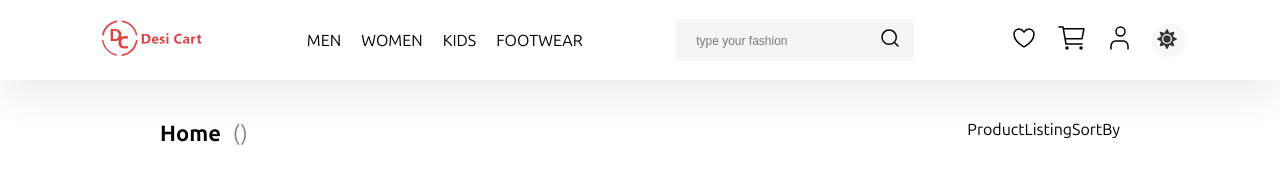
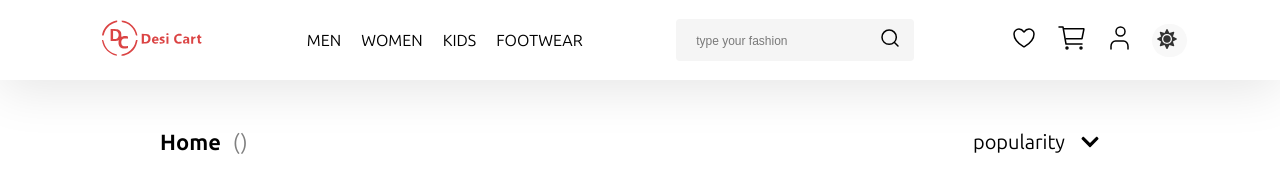
Before and after one commit to Ecommerce-Application-Demo/ecommerce-frontend, a React (Create React App) app: page /products in a window 1280 px wide. Shown: the top 186 px of the page. Built offline with nearby package versions, Linux system fonts and the light colour scheme.

Commit message:
product list sort by implimdented with dynamic data changing

```diff
--- a/src/api/asyncThunk/product-thunk/getProductThunk.jsx
+++ b/src/api/asyncThunk/product-thunk/getProductThunk.jsx
@@ -19,9 +19,9 @@ const getAllProductThunk = createAsyncThunk(
 //async thunk for get searched products
 const getSearchedProductsThunk = createAsyncThunk(
     'GET_SEARCHED_PRODUCTS',
-    async (searchString,thunkAPI) =>{
+    async (searchingData,thunkAPI) =>{
         try {
-           return getProductMainService.getSearchedProducts(searchString);
+           return getProductMainService.getSearchedProducts(searchingData);
 
         }
         catch (error) {
@@ -31,7 +31,7 @@ const getSearchedProductsThunk = createAsyncThunk(
     }
 );
 
-//async thunk for get searched products
+//async thunk for infinity searched products
 const getInfinitySearchedProductsThunk = createAsyncThunk(
     'GET_INFINITY_SEARCHED_PRODUCTS',
     async (searchedData,thunkAPI) =>{
--- a/src/api/services/product-service/getProduct-service.jsx
+++ b/src/api/services/product-service/getProduct-service.jsx
@@ -7,13 +7,14 @@ const getAllProductService = async (masterCategory) => {
     return  response.data;
 }
 
-const getSearchedProducts = async (searchString) => {
-    const response = await axiosInstanceProduct.get(`/get/search/product/listing/${searchString}`,
+const getSearchedProducts = async (searchingData) => {
+   const { searchQuery, sortBy } = searchingData;
+    const response = await axiosInstanceProduct.get(`/get/search/product/listing/${searchQuery}`,
     {
         params:{
             productsPerPage: 6,
             pageNumber:1,
-            sortBy: 'popularity',
+            sortBy: sortBy,
         }
     }
     );
--- a/src/components/product-listing-page/product-listing-breadcrunp.jsx
+++ b/src/components/product-listing-page/product-listing-breadcrunp.jsx
@@ -28,7 +28,7 @@ const ProductListingBreadcrump = (props) => {
 <div className='product-list-breadcrump-container'>
       <p className='home-breadcrump-loading'></p>
       <p className='home-breadcrump-loading'></p>
-      <p className='totalProduct-breadcrump-loading'> {totalProductText}</p>
+      <p className='totalProduct-breadcrump-loading'>{totalProductText}</p>
     </div>  )
 }
 
--- a/src/components/product-listing-page/product-listing-filters.jsx
+++ b/src/components/product-listing-page/product-listing-filters.jsx
@@ -3,7 +3,7 @@ import StickyBox from "react-sticky-box";
 
 const ProductListingFilter = () => {
   return (
-    <StickyBox offsetTop={100} offsetBottom={20}>
+    <StickyBox offsetTop={100} offsetBottom={20} style={{width:'300px'}}>
       <div>prpoduct filter</div>
     </StickyBox>
   )
--- a/src/components/product-listing-page/product-listing-sortBy.jsx
+++ b/src/components/product-listing-page/product-listing-sortBy.jsx
@@ -1,9 +1,65 @@
-import React from 'react'
+import React, { useState, useEffect, useRef } from 'react';
+import { FaChevronDown } from "react-icons/fa";
+import { resetSearchedProduct } from '../../redux/Slices/product/productSlice';
 
-const ProductListingSortBy = () => {
+const ProductListingSortBy = (props) => {
+  const {
+    dispatch,
+    loading,
+    sortBy,
+    setSortBy,
+   } = props;
+
+  const [isOpen, setIsOpen] = useState(false);
+  const dropdownRef = useRef(null);
+
+  const toggleDropdown = () => {
+    setIsOpen(!isOpen);
+  };
+
+  const handleOptionClick = (option) => {
+    dispatch(resetSearchedProduct());
+    setSortBy(option);
+    setIsOpen(false);
+  };
+
+  const handleClickOutside = (event) => {
+    if (dropdownRef.current && !dropdownRef.current.contains(event.target)) {
+      setIsOpen(false);
+    }
+  };
+
+  useEffect(() => {
+    document.addEventListener('mousedown', handleClickOutside);
+    return () => {
+      document.removeEventListener('mousedown', handleClickOutside);
+    };
+  }, []);
+
+  const options = ['Popularity', 'Price: Low to High', 'Price: High to Low'];
+
   return (
-    <div>ProductListingSortBy</div>
-  )
-}
+    <div className='product-list-sortBy-container' ref={dropdownRef}>
+      {!loading ? <div className='dropdown'>
+        <button className={`dropdown-toggle ${isOpen ? 'toggleopen' : ''}`} onClick={toggleDropdown}>
+          <span>{sortBy}</span>
+          <span className={`arrow-icon ${isOpen ? 'open' : ''}`}>
+            <FaChevronDown />
+          </span>
+        </button>
+        {isOpen && (
+          <ul className='dropdown-menu'>
+            {options.map((option, index) => (
+              <li key={index} onClick={() => handleOptionClick(option)}>
+                {option}
+              </li>
+            ))}
+          </ul>
+        )}
+      </div> :
+      <div className='dropdown-loading'/>}
+    </div>
+  );
+};
 
 export default ProductListingSortBy;
--- a/src/pages/product-listing-page.jsx
+++ b/src/pages/product-listing-page.jsx
@@ -1,4 +1,4 @@
-import React, { useEffect, useCallback, useRef } from "react";
+import React, { useEffect, useCallback, useRef, useState } from "react";
 import { useDispatch, useSelector } from "react-redux";
 import { useLocation } from "react-router-dom";
 import ProductListingCards from "../components/product-listing-page/product-listing-cards";
@@ -14,14 +14,19 @@ import ProductListingCardLoading from "./loadingPage/productListingPage/prduct-l
 import ProductListingCardsLoading from "./loadingPage/productListingPage/product-listing-cards-loading";
 
 const ProductListingPage = () => {
+  //------------------redux states access----------------
   const searchedProductsData = useSelector((state) => state.getProducts.searchedProductsData);
   const showInfinityLoader = useSelector((state) => state.getProducts.searchedInfinityData.START);
 
+  // --------------------hooks----------------------------
   const dispatch = useDispatch();
   const location = useLocation();
   const isFetching = useRef(false);
   const { isMobile } = useBreakpoints();
   const loader = useRef(null);
+
+  //----------state declaration---------------------
+  const [sortBy, setSortBy] = useState('popularity');
 
   const searchParams = new URLSearchParams(location.search);
   const searchQuery = searchParams.get("search");
@@ -35,17 +40,18 @@ const ProductListingPage = () => {
   const totalProduct = searchedProducts?.totalProductCount;
 
   useEffect(() => {
-    if (
-      searchQuery &&
-      (!productList || productList.length === 0) &&
-      !isFetching.current
-    ) {
+    if (searchQuery && (!productList || productList.length === 0) && !isFetching.current) {
       isFetching.current = true;
-      dispatch(getSearchedProductsThunk(searchQuery)).finally(() => {
+      const dataForSerach = {
+        searchQuery: searchQuery,
+        sortBy: sortBy==='Price: Low to High' ? 'lowToHigh' : sortBy==='Price: High to Low' ?  'highTOLow': sortBy,
+      };
+      console.log(dataForSerach);
+      dispatch(getSearchedProductsThunk(dataForSerach)).finally(() => {
         isFetching.current = false;
       });
     }
-  }, [dispatch, getSearchedProductsThunk, searchQuery, productList]);
+  }, [dispatch, getSearchedProductsThunk, searchQuery, productList, sortBy]);
 
   const handleObserver = useCallback(
     (entities) => {
@@ -69,7 +75,6 @@ const ProductListingPage = () => {
       currentPage,
     ]
   );
-console.log(searchedProducts);
   useEffect(() => {
     const option = {
       root: null,
@@ -83,6 +88,7 @@ console.log(searchedProducts);
       if (loader.current) observer.unobserve(loader.current);
     };
   }, [handleObserver]);
+
   return (
     <div className="global-margin">
       <div className="product-listing-container">
@@ -94,7 +100,12 @@ console.log(searchedProducts);
                 loading = { START }
                 totalProduct = { totalProduct }
               />
-              <ProductListingSortBy />
+              <ProductListingSortBy
+                dispatch = { dispatch }
+                loading = { START }
+                sortBy = { sortBy }
+                setSortBy = { setSortBy }
+              />
             </div>
             <div className="divider--horizontal" />
           </div>
--- a/src/scss/components/product-listing-page/_product-listing-sortBy.scss
+++ b/src/scss/components/product-listing-page/_product-listing-sortBy.scss
@@ -0,0 +1,70 @@
+.product-list-sortBy-container {
+  position: relative;
+  display: inline-block;
+
+  .dropdown-loading {
+    @include loadingSkeletonAnimation;
+    width: 200px;
+    height: 30px;
+    border-radius: 4px;
+  }
+
+  .dropdown {
+    position: relative;
+    transition: all 0.3s linear;
+
+    .dropdown-toggle {
+      background: $White;
+      color: $Black;
+      padding: 10px 20px;
+      border-radius: 4px;
+      cursor: pointer;
+      font-size: 16px;
+      border: none;
+      display: flex;
+      align-items: center;
+      justify-content: center;
+      gap: 15px;
+      font-size: 20px;
+    }
+    & .toggleopen {
+      color: $primary-btn-red;
+    }
+
+    .dropdown-toggle:hover {
+      color: $primary-btn-red;
+    }
+
+    .arrow-icon {
+      display: flex;
+      align-items: center;
+      transition: transform 0.3s ease;
+    }
+
+    .arrow-icon.open {
+      transform: rotate(180deg);
+    }
+    .dropdown-menu {
+      display: block;
+      position: absolute;
+      background: $White;
+      min-width: 160px;
+      box-shadow: 0 4px 8px rgba(0, 0, 0, 0.1);
+      z-index: 1;
+      border-radius: 4px;
+      margin-top: 5px;
+    }
+
+    .dropdown-menu li {
+      padding: 10px 20px;
+      cursor: pointer;
+      color: $Black;
+      list-style: none;
+      text-wrap: nowrap;
+    }
+
+    .dropdown-menu li:hover {
+      color: $Grey;
+    }
+  }
+}
```
